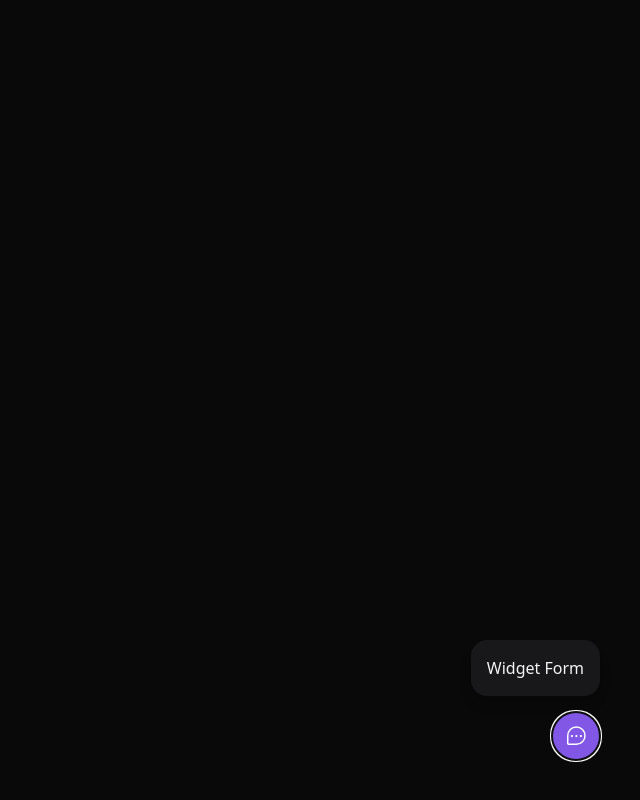
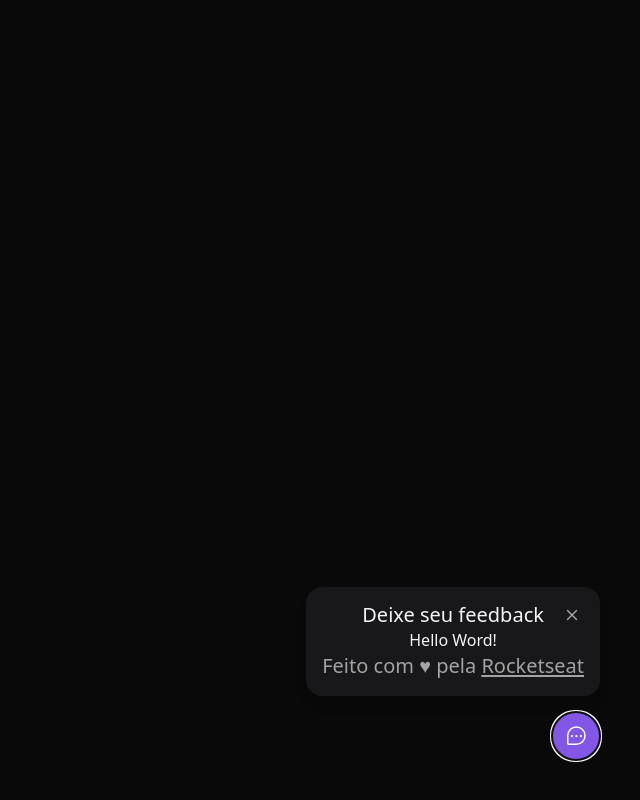
Before and after one commit to ronald-assis/feedback-widget, a React (Vite) app: page / in a window 1280 px wide. Both pictures are taken after a click on the button "Feedback". Shown: the whole page, without its empty margins (640-1280 px from the left). Built offline with nearby package versions, Linux system fonts and the light colour scheme.

Commit message:
feat: Created CloseButton component

```diff
--- /dev/null
+++ b/src/components/CloseButton/index.tsx
@@ -0,0 +1,11 @@
+import { Popover } from "@headlessui/react";
+import styles from './styles.module.css';
+import { X } from 'phosphor-react';
+
+export function CloseButton() {
+  return(
+    <Popover.Button className={styles.closeButton} title="Fechar formulário de feedback">
+      <X weight="bold" className="w-4 h-4"/>
+    </Popover.Button>
+  )
+}
--- /dev/null
+++ b/src/components/CloseButton/styles.module.css
@@ -0,0 +1,3 @@
+.closeButton {
+  @apply top-5 right-5 absolute text-zinc-400 hover:text-zinc-100;
+}
--- a/src/components/WidgetForm/index.tsx
+++ b/src/components/WidgetForm/index.tsx
@@ -1,9 +1,25 @@
 import styles from './styles.module.css';
+import { CloseButton } from '../CloseButton';
 
 export function WidgetForm(){
   return(
     <div className={styles.widgetForm}>
-      <h1>Widget Form</h1>
+      <header>
+        <span className={styles.titleFeedck}>
+          Deixe seu feedback
+        </span>
+
+      <CloseButton />
+      </header>
+
+      <p>Hello Word!</p>
+
+      <footer className={styles.footerWidgetForm}>
+        {'Feito com ♥ pela '}
+        <a className={styles.siteRocket} href="https://rocketseat.com.br">
+          Rocketseat
+        </a>
+      </footer>
     </div>
   )
 }
--- a/src/components/WidgetForm/styles.module.css
+++ b/src/components/WidgetForm/styles.module.css
@@ -1,3 +1,15 @@
 .widgetForm {
-  @apply bg-zinc-900 p-4 relative rounded-2xl mb-4 flex flex-col items-center shadow-lg w-[calc(100vw-2rem)] md:w-auto
+  @apply bg-zinc-900 p-4 relative rounded-2xl mb-4 flex flex-col items-center shadow-lg w-[calc(100vw-2rem)] md:w-auto;
 }
+
+.titleFeedck {
+  @apply text-xl leading-6;
+}
+
+.footerWidgetForm {
+  @apply text-xl text-neutral-400;
+}
+
+.siteRocket {
+  @apply underline underline-offset-2;
+}
```
